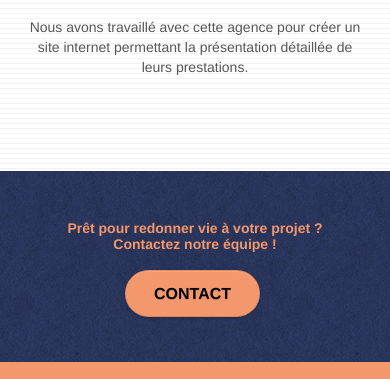
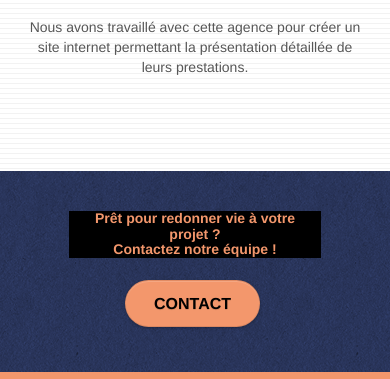
Before and after one commit to Maucoweb/la_panthere_P4_modif, a plain HTML site: page index.html in a window 390 px wide. Shown: the part 3510-3889 px from the top of the page. Drawn offline with nearby package versions, Linux system fonts and the light colour scheme.

Commit message:
media queries class-contrast

```diff
--- a/index.html
+++ b/index.html
@@ -265,7 +265,7 @@
 		<div class="bloc bgc-dark-slate-blue bg-banniere d-bloc bloc-bg-texture texture-paper" id="bloc-5-cta">
 			<div class="container bloc-lg">
 				<div class="row">
-					<h4 class="mg-md text-center tc-white">
+					<h4 class="mg-md text-center tc-white contrast">
 						Prêt pour redonner vie à votre projet ?<br>Contactez notre équipe !
 					</h4>
 					<div class="col-sm-12 text-center">
--- a/style.css
+++ b/style.css
@@ -830,6 +830,18 @@ h4 {
     margin-bottom: 3%;
 }
 
+.contrast {
+    background-color: black;
+     width: 35%;
+    margin: auto;}
+
+    @media  (max-width: 800px) {
+        .contrast {
+           width : 60%;
+        }
+    }
+
+
 .tc-grey {
     color: #333!important;
 
@@ -838,7 +850,6 @@ h4 {
 .btn-atomic-tangerine {
     background: #F3976C;
     color: black!important;
-    margin-top: 5px;
 }
 
 .btn-atomic-tangerine:hover {
@@ -899,6 +910,8 @@ h4 {
 .bg-presentation {
     background-image: url("img/image-de-presentation.webp");
 }
+
+
 
 @media (max-width: 1024px) {
     .bloc {
```
